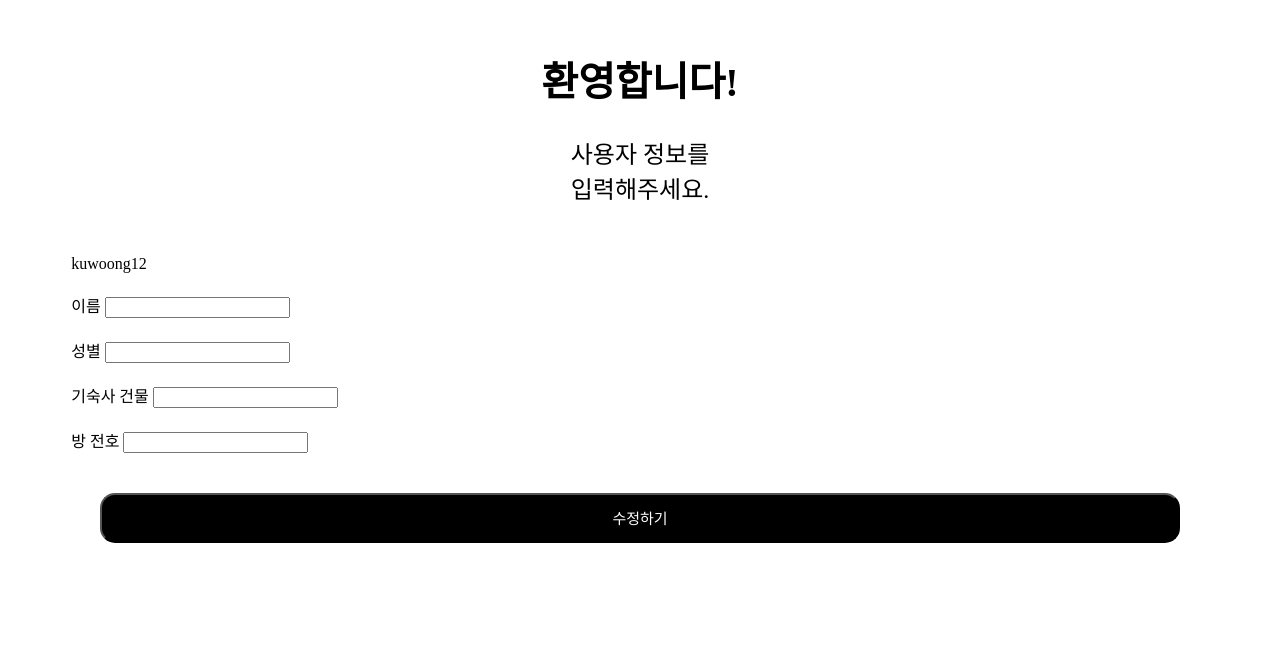
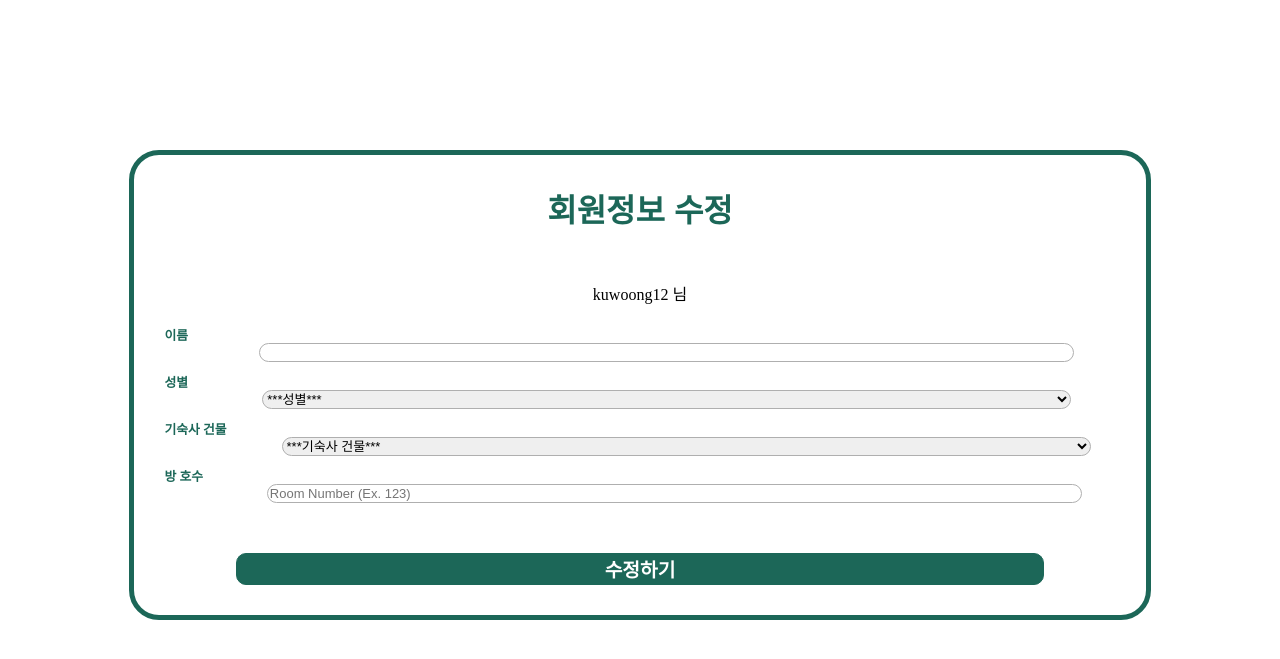
Before and after one commit to jungjh404/RED-orm, a Django app: page /common/show/update/ in a window 1280 px wide. Shown: the top 659 px of the page. Run offline with Django 4.2, Linux system fonts and the light colour scheme; a user stored in the database is signed in.

Commit message:
Update profile_update.html

```diff
--- a/my_dorms/templates/common/profile_update.html
+++ b/my_dorms/templates/common/profile_update.html
@@ -1,6 +1,8 @@
+{% load static %}
 <!DOCTYPE html>
 <html lang="en">
 <head>
+    <link rel="stylesheet" type="text/css" href="{% static 'style.css' %}">
     <meta charset="UTF-8">
     <meta http-equiv="X-UA-Compatible" content="IE=edge">
     <meta name="viewport" content="width=device-width, initial-scale=1.0">
@@ -8,53 +10,57 @@
 </head>
 <body>
 
-    <div class="container my-3" style="width:90%; margin: auto;">
+    <div class="register_box" style="height: fit-content;">
         <form method="post" action="{% url 'common:profile_update' %}">
             {% csrf_token %}
             {{form.as_p}}
-            <div class="login_head" style="text-align: center; margin-top: 50px;">
-                <h1 style="font-size: 40px;">환영합니다!</h1>
-                <h2 style="font-weight: 350;">사용자 정보를<br>입력해주세요.</h2>
+            <div class="logo_text" style="margin-bottom: 30px;">
+                회원정보 수정
             </div>
 
             <div class="mb-3" style="margin-top:50px">
-                <div>{{user.username}}</div>
+                <div>{{user.username}} 님</div>
             </div>
 
             <div class="mb-3" style="margin-top: 20px;">
-                <label for="name" >
-                    이름
+                <label for="name" class="register_field">
+                    <b>이름</b>
                 </label>
-                <input type="text" class="form-control" name="name" id="name"
+                <br>
+                <input type="text" class="register_input_field" name="name" id="name"
                     value="{{ form.nickname.value|default_if_none:'' }}">
             </div>
 
-            <div class="mb-3" style="margin-top: 20px;">
-                <label for="gender" >
-                    성별
-                </label>
-                <input type="text" class="form-control" name="gender" id="gender"
-                    value="{{ form.nickname.value|default_if_none:'' }}">
+            <div style="margin-top: 10px;">
+                <b class="register_field">성별</b> <br>
+                <select class="register_input_field" name="gender" id="gender">
+                  <option value="">***성별***</option>
+                  <option value="남학생">남학생</option>
+                  <option value="여학생">여학생</option>
+                </select>
             </div>
 
-            <div class="mb-3" style="margin-top: 20px;">
-                <label for="building">
-                    기숙사 건물
-                </label>
-                <input type="text" class="form-control" name="building" id="building"
-                    value="{{ form.location.value|default_if_none:'' }}">
+            <div style="margin-top: 10px;">
+                <b class="register_field">기숙사 건물</b> <br>
+                <select class="register_input_field" name="building" id="building">
+                  <option value="">***기숙사 건물***</option>
+                  <option value="인관">인관</option>
+                  <option value="의관">의관</option>
+                  <option value="예관">예관</option>
+                  <option value="지관">지관</option>
+                  <option value="신관A">신관A</option>
+                  <option value="신관B">신관B</option>
+                </select>
             </div>
 
-            <div class="mb-3" style="margin-top: 20px;">
-                <label for="room_num">
-                    방 전호
-                </label>
-                <input type="number" class="form-control" name="room_num" id="room_num"
-                    value="{{ form.location.value|default_if_none:'' }}">
+            <div style="margin-top: 10px;">
+                <b class="register_field">방 호수</b> <br>
+                <input type="number" class="register_input_field" name="room_num" id="room_num" placeholder="Room Number (Ex. 123)"
+                  value="room_num">
             </div>
 
-            <div class="button" style="text-align:center; margin-top:40px">
-                <button type="submit" class="btn btn-primary" style="width: 95%; height:50px; border-radius: 1em; font-size: 15px; background-color: black; color: white;">
+            <div class="button" style="text-align:center; margin-top:20px">
+                <button type="submit" class="register_button" style="width: 80%;">
                     수정하기
                 </button>
             </div>
```
